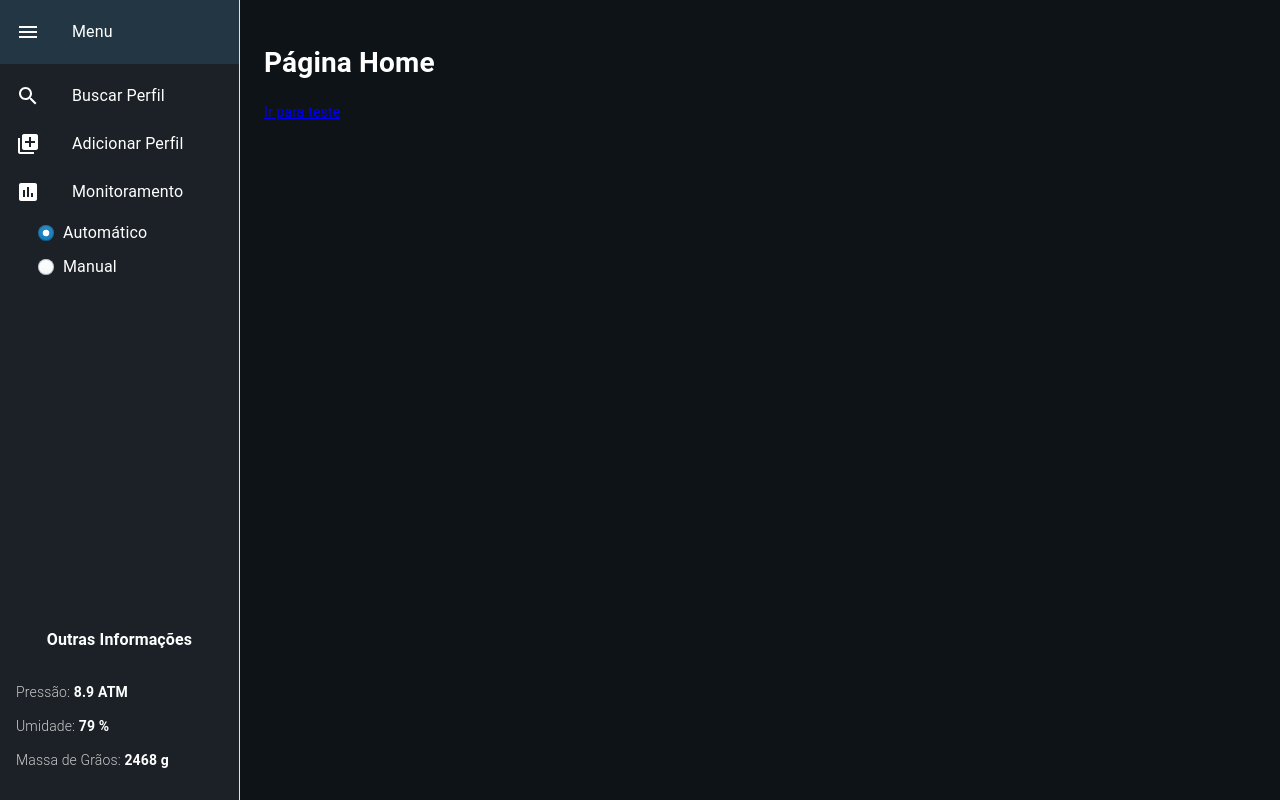
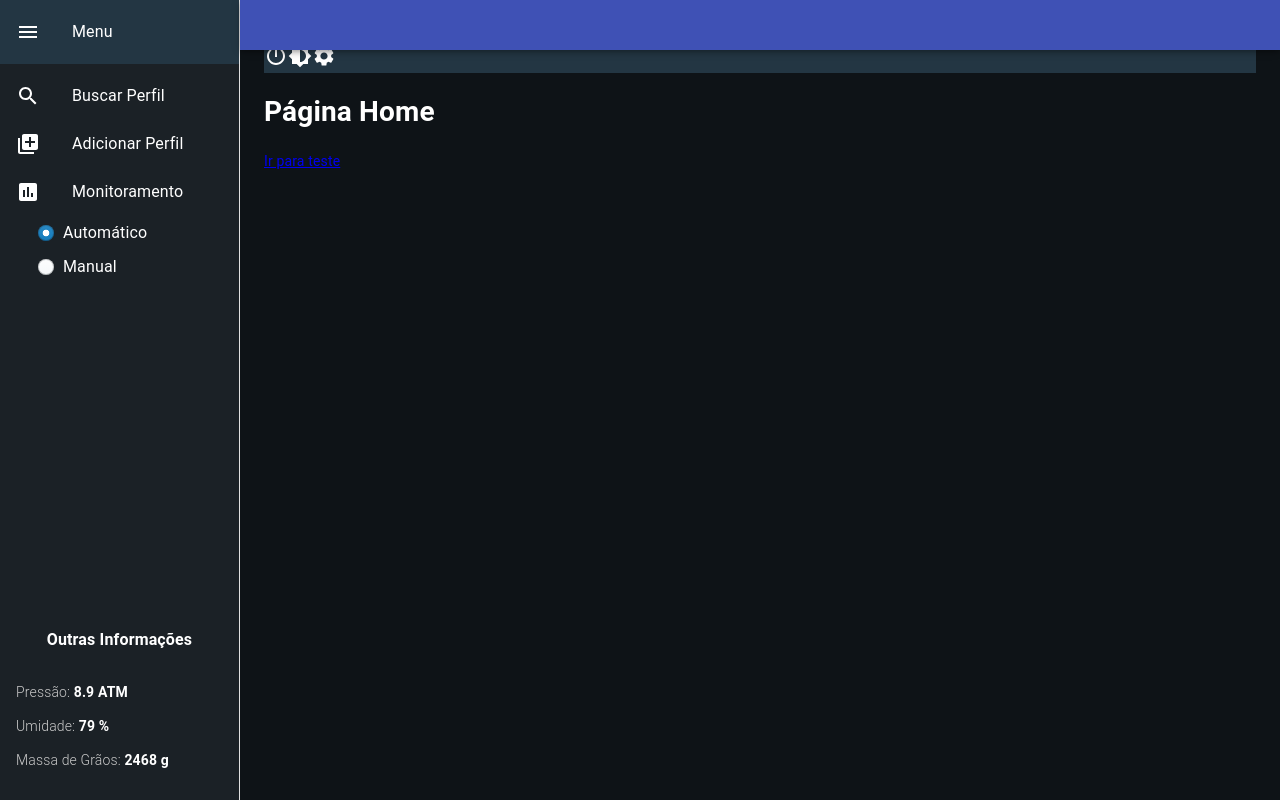
Before and after one commit to cpejr/frontend-cafetorrado, a React (Create React App) app: page / in a window 1280 px wide. Built offline with nearby package versions, Linux system fonts and the light colour scheme.

Commit message:
Feat: Adiciona elementos basicos do header

```diff
--- /dev/null
+++ b/src/components/organisms/header/index.jsx
@@ -0,0 +1,21 @@
+import React from 'react';
+import PowerSettingsNewIcon from '@material-ui/icons/PowerSettingsNew';
+import Brightness6Icon from '@material-ui/icons/Brightness6';
+import SettingsIcon from '@material-ui/icons/Settings';
+import './styles.css';
+
+const HeaderComponent = () => {
+  return (
+    <div className="header">
+      <div className="time">12:22</div>
+
+      <div className="buttons">
+        <PowerSettingsNewIcon />
+        <Brightness6Icon />
+        <SettingsIcon />
+      </div>
+    </div>
+  );
+};
+
+export default HeaderComponent;
--- /dev/null
+++ b/src/components/organisms/header/styles.css
@@ -0,0 +1,5 @@
+header {
+  width: 100%;
+  height: 50px;
+  background-color: transparent;
+}
--- a/src/templates/index.js
+++ b/src/templates/index.js
@@ -1,8 +1,14 @@
 import React from 'react';
 import DrawerComponent from '../components/organisms/drawer';
+import HeaderComponent from '../components/organisms/header';
 
 const TemplateWithDrawer = ({ children, valuesInfo }) => {
-  return <DrawerComponent valuesInfo={valuesInfo}>{children}</DrawerComponent>;
+  return (
+    <DrawerComponent valuesInfo={valuesInfo}>
+      <HeaderComponent />
+      {children}
+    </DrawerComponent>
+  );
 };
 
 export default TemplateWithDrawer;
```
